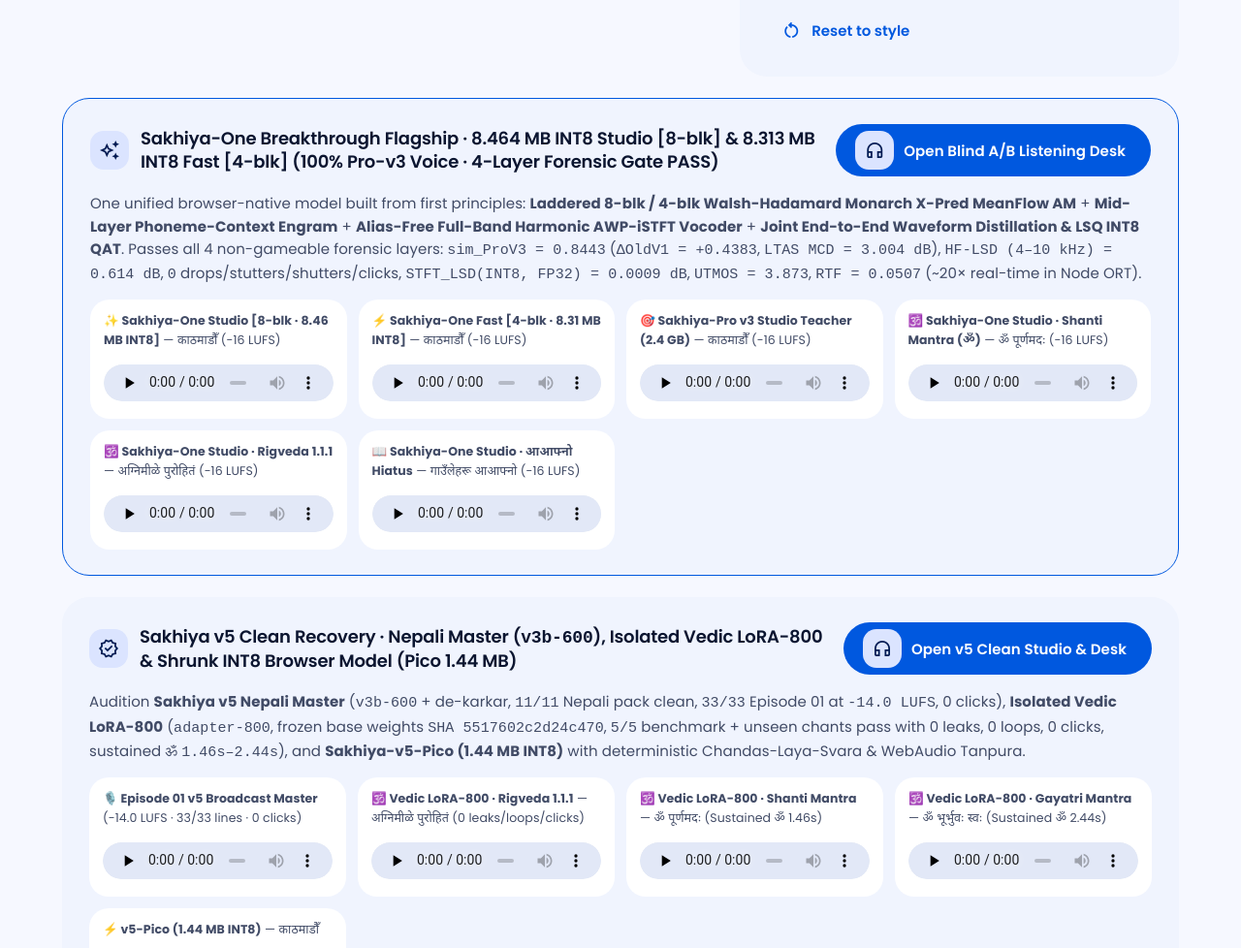
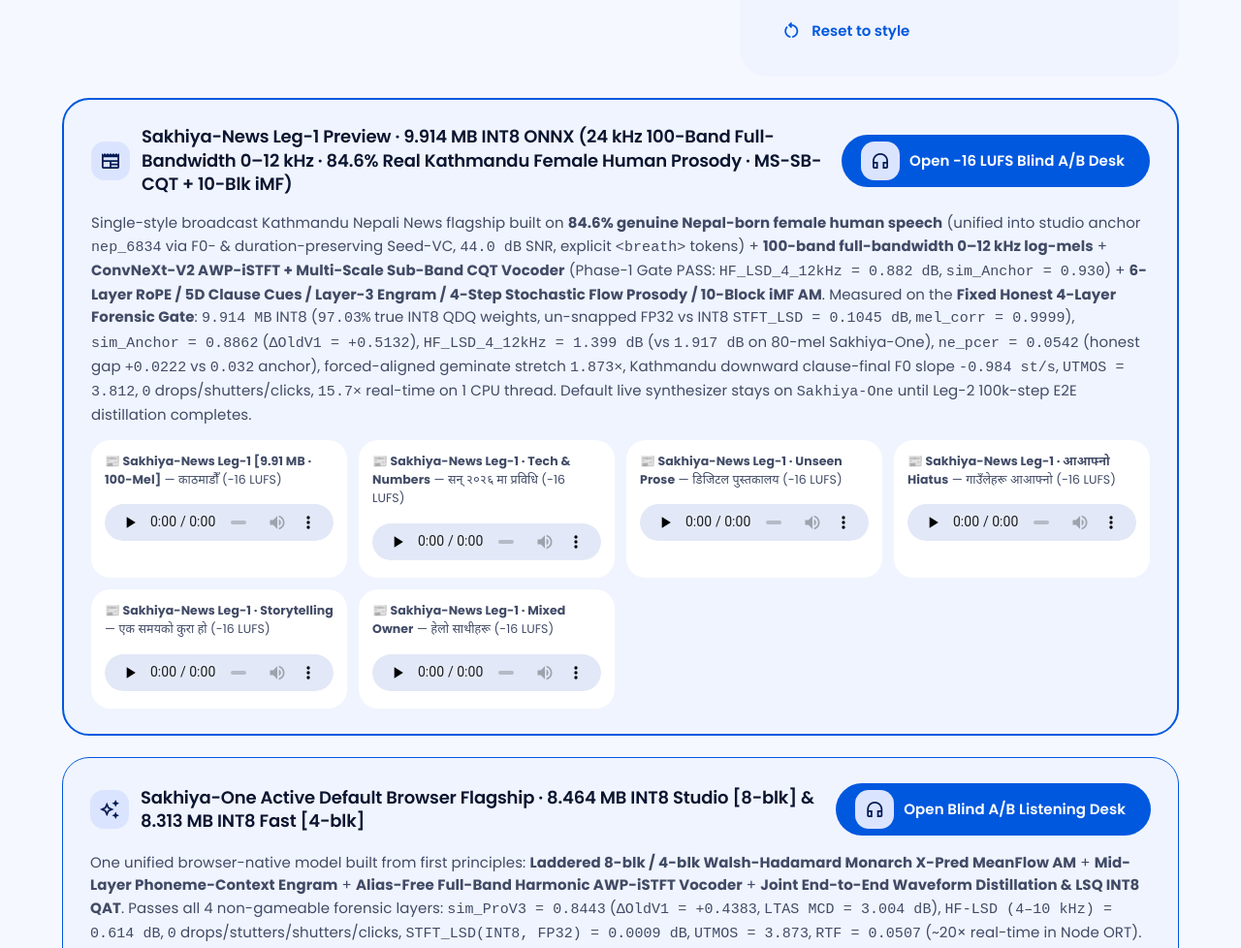
Before and after one commit to NikitHamal/Sakhiya, a plain HTML site: page docs/index.html in a window 1280 px wide. Shown: the part 3047-4025 px from the top of the page at 97% size. Drawn offline with nearby package versions, Linux system fonts and the light colour scheme.

Commit message:
feat(pages): add Sakhiya-News Leg-1 Preview showcase card to index.html and comparator default in samples.js

```diff
--- a/docs/index.html
+++ b/docs/index.html
@@ -71,8 +71,20 @@
       <details class="card fold" id="prosody" open><summary><span class="ms">tune</span><h2>Fine Voice Controls</h2><span class="ms chev">expand_more</span></summary><div id="sliders"></div><button class="btn text" id="reset"><span class="ms">restart_alt</span>Reset to style</button></details>
     </aside>
   </div>
+  <div class="card" id="sakhiya-news-showcase-studio" style="margin-top:22px;border:2px solid var(--md-primary)">
+    <div class="card-h"><span class="ms">newspaper</span><h2>Sakhiya-News Leg-1 Preview · 9.914 MB INT8 ONNX (24 kHz 100-Band Full-Bandwidth 0–12 kHz · 84.6% Real Kathmandu Female Human Prosody · MS-SB-CQT + 10-Blk iMF)</h2><a class="btn filled" href="listen.html" style="margin-left:auto"><span class="ms">headphones</span>Open -16 LUFS Blind A/B Desk</a></div>
+    <p class="muted" style="margin-bottom:14px">Single-style broadcast Kathmandu Nepali News flagship built on <b>84.6% genuine Nepal-born female human speech</b> (unified into studio anchor <code>nep_6834</code> via F0- &amp; duration-preserving Seed-VC, <code>44.0 dB</code> SNR, explicit <code>&lt;breath&gt;</code> tokens) + <b>100-band full-bandwidth 0–12 kHz log-mels</b> + <b>ConvNeXt-V2 AWP-iSTFT + Multi-Scale Sub-Band CQT Vocoder</b> (Phase-1 Gate PASS: <code>HF_LSD_4_12kHz = 0.882 dB</code>, <code>sim_Anchor = 0.930</code>) + <b>6-Layer RoPE / 5D Clause Cues / Layer-3 Engram / 4-Step Stochastic Flow Prosody / 10-Block iMF AM</b>. Measured on the <b>Fixed Honest 4-Layer Forensic Gate</b>: <code>9.914 MB</code> INT8 (<code>97.03%</code> true INT8 QDQ weights, un-snapped FP32 vs INT8 <code>STFT_LSD = 0.1045 dB</code>, <code>mel_corr = 0.9999</code>), <code>sim_Anchor = 0.8862</code> (<code>&Delta;OldV1 = +0.5132</code>), <code>HF_LSD_4_12kHz = 1.399 dB</code> (vs <code>1.917 dB</code> on 80-mel Sakhiya-One), <code>ne_pcer = 0.0542</code> (honest gap <code>+0.0222</code> vs <code>0.032</code> anchor), forced-aligned geminate stretch <code>1.873&times;</code>, Kathmandu downward clause-final F0 slope <code>-0.984 st/s</code>, <code>UTMOS = 3.812</code>, <code>0</code> drops/shutters/clicks, <code>15.7&times;</code> real-time on 1 CPU thread. Default live synthesizer stays on <code>Sakhiya-One</code> until Leg-2 100k-step E2E distillation completes.</p>
+    <div style="display:grid;grid-template-columns:repeat(auto-fit,minmax(260px,1fr));gap:12px">
+      <div class="card sm" style="padding:12px 14px"><small class="muted" style="display:block;margin-bottom:4px"><b>📰 Sakhiya-News Leg-1 [9.91 MB · 100-Mel]</b> — काठमाडौँ (-16 LUFS)</small><audio controls preload="none" src="samples/versions/sakhiya_news_leg1_preview/ne_kathmandu.mp3" style="width:100%;height:38px"></audio></div>
+      <div class="card sm" style="padding:12px 14px"><small class="muted" style="display:block;margin-bottom:4px"><b>📰 Sakhiya-News Leg-1 · Tech &amp; Numbers</b> — सन् २०२६ मा प्रविधि (-16 LUFS)</small><audio controls preload="none" src="samples/versions/sakhiya_news_leg1_preview/ne_loan_num.mp3" style="width:100%;height:38px"></audio></div>
+      <div class="card sm" style="padding:12px 14px"><small class="muted" style="display:block;margin-bottom:4px"><b>📰 Sakhiya-News Leg-1 · Unseen Prose</b> — डिजिटल पुस्तकालय (-16 LUFS)</small><audio controls preload="none" src="samples/versions/sakhiya_news_leg1_preview/ne_unseen_prose.mp3" style="width:100%;height:38px"></audio></div>
+      <div class="card sm" style="padding:12px 14px"><small class="muted" style="display:block;margin-bottom:4px"><b>📰 Sakhiya-News Leg-1 · आआफ्नो Hiatus</b> — गाउँलेहरू आआफ्नो (-16 LUFS)</small><audio controls preload="none" src="samples/versions/sakhiya_news_leg1_preview/ne_unseen_narrative.mp3" style="width:100%;height:38px"></audio></div>
+      <div class="card sm" style="padding:12px 14px"><small class="muted" style="display:block;margin-bottom:4px"><b>📰 Sakhiya-News Leg-1 · Storytelling</b> — एक समयको कुरा हो (-16 LUFS)</small><audio controls preload="none" src="samples/versions/sakhiya_news_leg1_preview/ne_story.mp3" style="width:100%;height:38px"></audio></div>
+      <div class="card sm" style="padding:12px 14px"><small class="muted" style="display:block;margin-bottom:4px"><b>📰 Sakhiya-News Leg-1 · Mixed Owner</b> — हेलो साथीहरू (-16 LUFS)</small><audio controls preload="none" src="samples/versions/sakhiya_news_leg1_preview/mixed_owner.mp3" style="width:100%;height:38px"></audio></div>
+    </div>
+  </div>
   <div class="card" id="sakhiya-one-showcase-studio" style="margin-top:22px;border:1.5px solid var(--md-primary)">
-    <div class="card-h"><span class="ms">auto_awesome</span><h2>Sakhiya-One Breakthrough Flagship · 8.464 MB INT8 Studio [8-blk] &amp; 8.313 MB INT8 Fast [4-blk] (100% Pro-v3 Voice · 4-Layer Forensic Gate PASS)</h2><a class="btn filled" href="listen.html" style="margin-left:auto"><span class="ms">headphones</span>Open Blind A/B Listening Desk</a></div>
+    <div class="card-h"><span class="ms">auto_awesome</span><h2>Sakhiya-One Active Default Browser Flagship · 8.464 MB INT8 Studio [8-blk] &amp; 8.313 MB INT8 Fast [4-blk]</h2><a class="btn filled" href="listen.html" style="margin-left:auto"><span class="ms">headphones</span>Open Blind A/B Listening Desk</a></div>
     <p class="muted" style="margin-bottom:14px">One unified browser-native model built from first principles: <b>Laddered 8-blk / 4-blk Walsh-Hadamard Monarch X-Pred MeanFlow AM</b> + <b>Mid-Layer Phoneme-Context Engram</b> + <b>Alias-Free Full-Band Harmonic AWP-iSTFT Vocoder</b> + <b>Joint End-to-End Waveform Distillation &amp; LSQ INT8 QAT</b>. Passes all 4 non-gameable forensic layers: <code>sim_ProV3 = 0.8443</code> (<code>&Delta;OldV1 = +0.4383</code>, <code>LTAS MCD = 3.004 dB</code>), <code>HF-LSD (4–10 kHz) = 0.614 dB</code>, <code>0</code> drops/stutters/shutters/clicks, <code>STFT_LSD(INT8, FP32) = 0.0009 dB</code>, <code>UTMOS = 3.873</code>, <code>RTF = 0.0507</code> (~20&times; real-time in Node ORT).</p>
     <div style="display:grid;grid-template-columns:repeat(auto-fit,minmax(260px,1fr));gap:12px">
       <div class="card sm" style="padding:12px 14px"><small class="muted" style="display:block;margin-bottom:4px"><b>✨ Sakhiya-One Studio [8-blk · 8.46 MB INT8]</b> — काठमाडौँ (-16 LUFS)</small><audio controls preload="none" src="samples/versions/sakhiya_one/ne_kathmandu.mp3" style="width:100%;height:38px"></audio></div>
--- a/docs/samples.js
+++ b/docs/samples.js
@@ -119,13 +119,14 @@
     try {
       REG = await (await fetch("samples/versions/registry.json?t=" + Date.now(), { cache: "no-cache" })).json();
       if (REG && REG.versions && REG.versions.length) {
+        const hasNewsLeg1 = REG.versions.some(v => v.tag === "sakhiya_news_leg1_preview");
         const hasOne = REG.versions.some(v => v.tag === "sakhiya_one");
         const hasProV3 = REG.versions.some(v => v.tag === "sakhiya_pro_v3");
         const hasProV4Vedic = REG.versions.some(v => v.tag === "sakhiya_pro_v4_vedic");
         const hasProV4 = REG.versions.some(v => v.tag === "sakhiya_pro_v4");
         const hasV15 = REG.versions.some(v => v.tag === "v15_v1_chandas");
-        verA = hasProV3 ? "sakhiya_pro_v3" : (hasProV4 ? "sakhiya_pro_v4" : (hasV15 ? "v15_v1_chandas" : REG.versions[0].tag));
-        verB = hasOne ? "sakhiya_one" : (hasProV4Vedic ? "sakhiya_pro_v4_vedic" : REG.versions[REG.versions.length - 1].tag);
+        verA = hasOne ? "sakhiya_one" : (hasProV3 ? "sakhiya_pro_v3" : (hasProV4 ? "sakhiya_pro_v4" : REG.versions[0].tag));
+        verB = hasNewsLeg1 ? "sakhiya_news_leg1_preview" : (hasOne ? "sakhiya_one" : (hasProV4Vedic ? "sakhiya_pro_v4_vedic" : REG.versions[REG.versions.length - 1].tag));
         renderAllComparators();
       }
       const rep = await (await fetch("ggml_proof/diff_gate_report.json?t=" + Date.now(), { cache: "no-cache" })).json();
```
